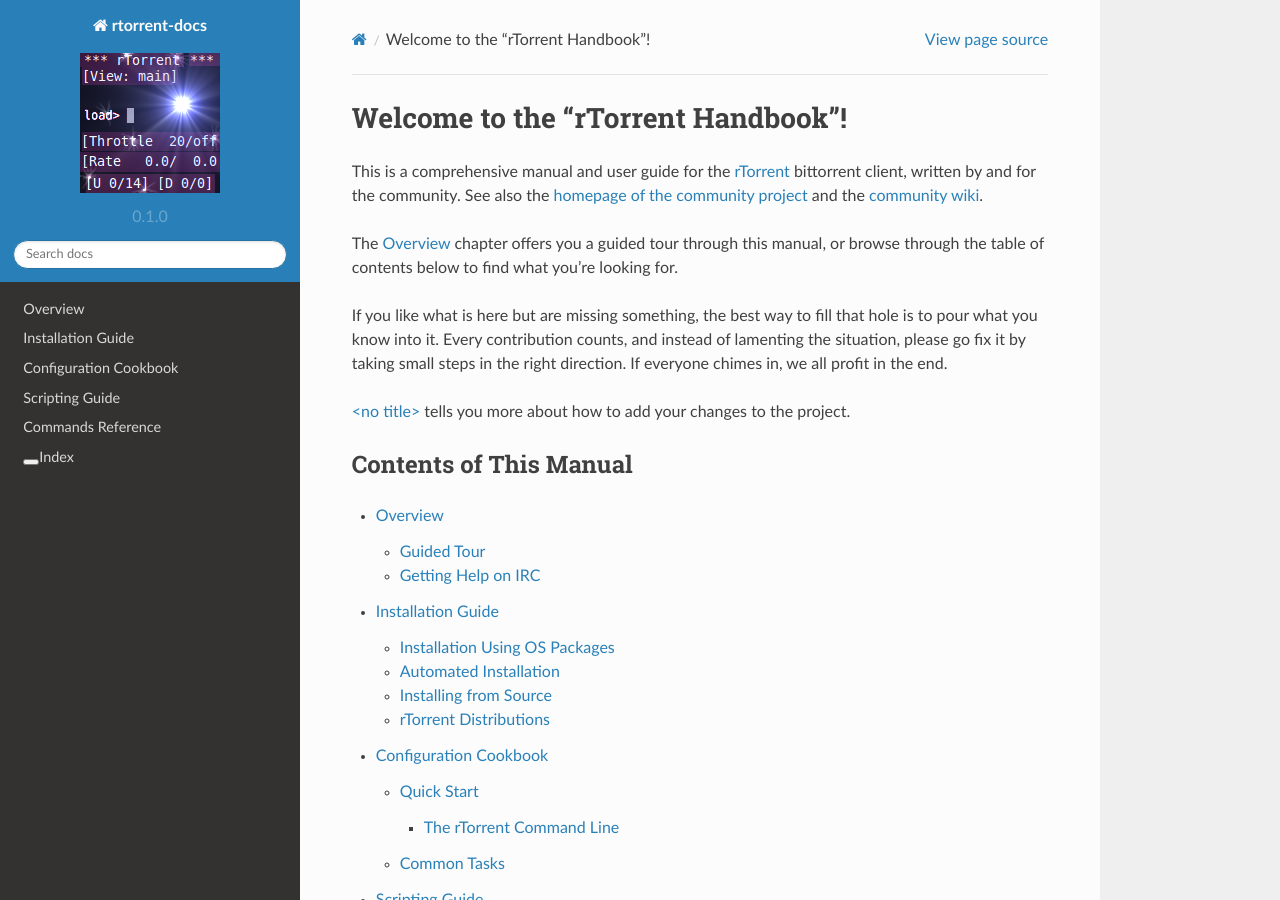
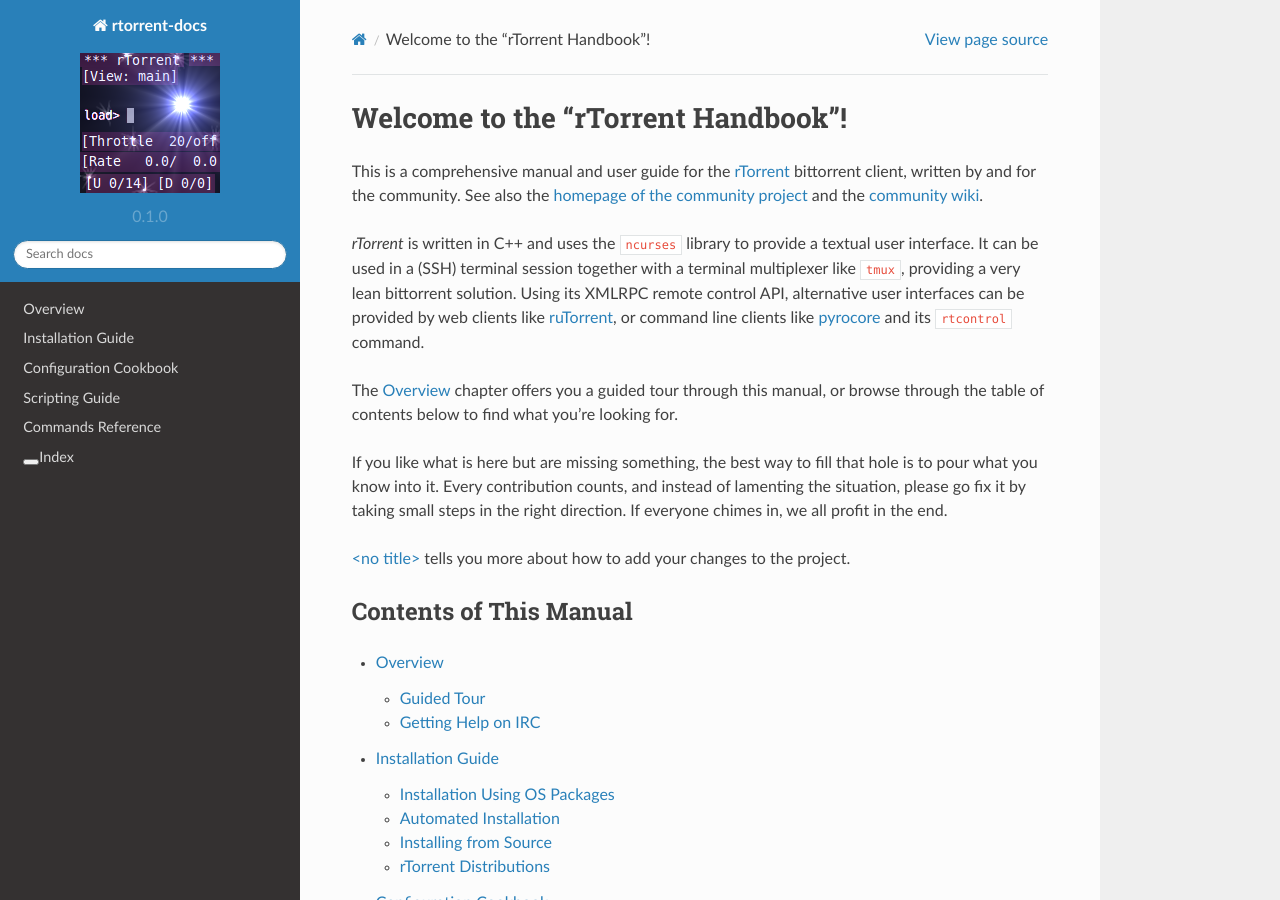
Before and after one commit to rtorrent-community/rtorrent-docs, a Sphinx documentation site: the page built from docs/index.rst, in a window 1280 px wide and 900 px high. Built offline with Sphinx 7.4.7 and the Read the Docs theme 2.0.0, drawn with Linux system fonts in a browser that asks for light colours.

Commit message:
some more intro on the start page

```diff
--- a/docs/index.rst
+++ b/docs/index.rst
@@ -10,6 +10,12 @@
 This is a comprehensive manual and user guide for the `rTorrent`_ bittorrent client,
 written by and for the community.
 See also the `homepage of the community project`_ and the `community wiki`_.
+
+*rTorrent* is written in C++ and uses the ``ncurses`` library to provide a textual user interface.
+It can be used in a (SSH) terminal session together with a terminal multiplexer like ``tmux``,
+providing a very lean bittorrent solution.
+Using its XMLRPC remote control API, alternative user interfaces can be provided by web clients
+like `ruTorrent`_, or command line clients like `pyrocore`_ and its ``rtcontrol`` command.
 
 The :doc:`overview` chapter offers you a guided tour through this manual,
 or browse through the table of contents below to find what you're looking for.
@@ -26,6 +32,8 @@
 .. _`rTorrent`: https://github.com/rakshasa/rtorrent/wiki
 .. _`homepage of the community project`: https://rtorrent-community.github.io/
 .. _`community wiki`: https://github.com/rtorrent-community/rtorrent-community.github.io/wiki
+.. _`ruTorrent`: https://github.com/Novik/ruTorrent
+.. _`pyrocore`: https://github.com/pyroscope/pyrocore
 
 
 Contents of This Manual
```
